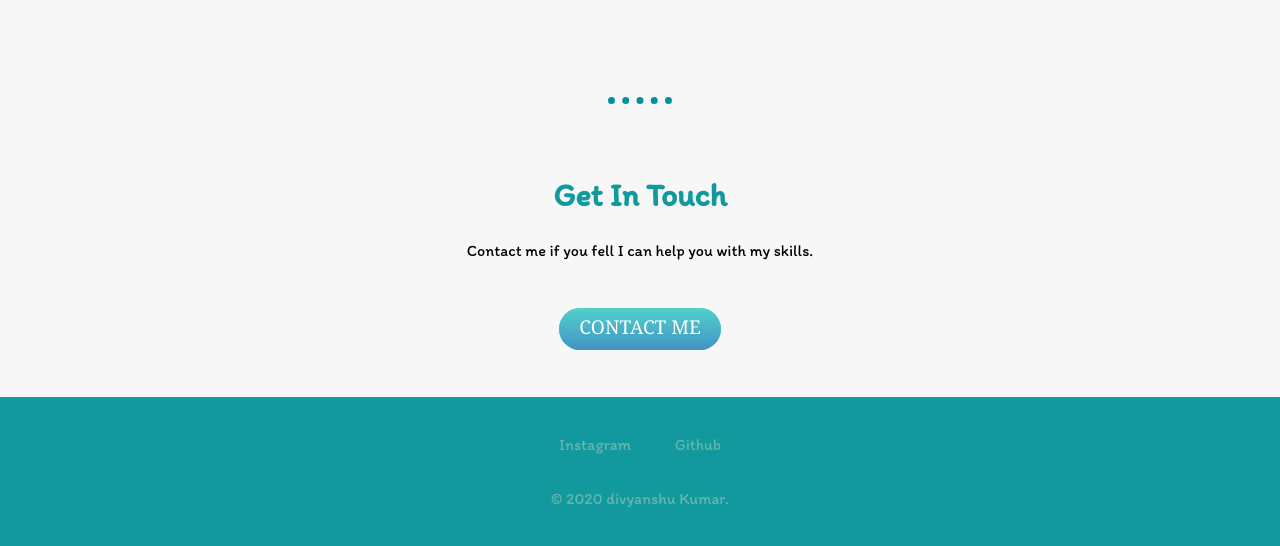
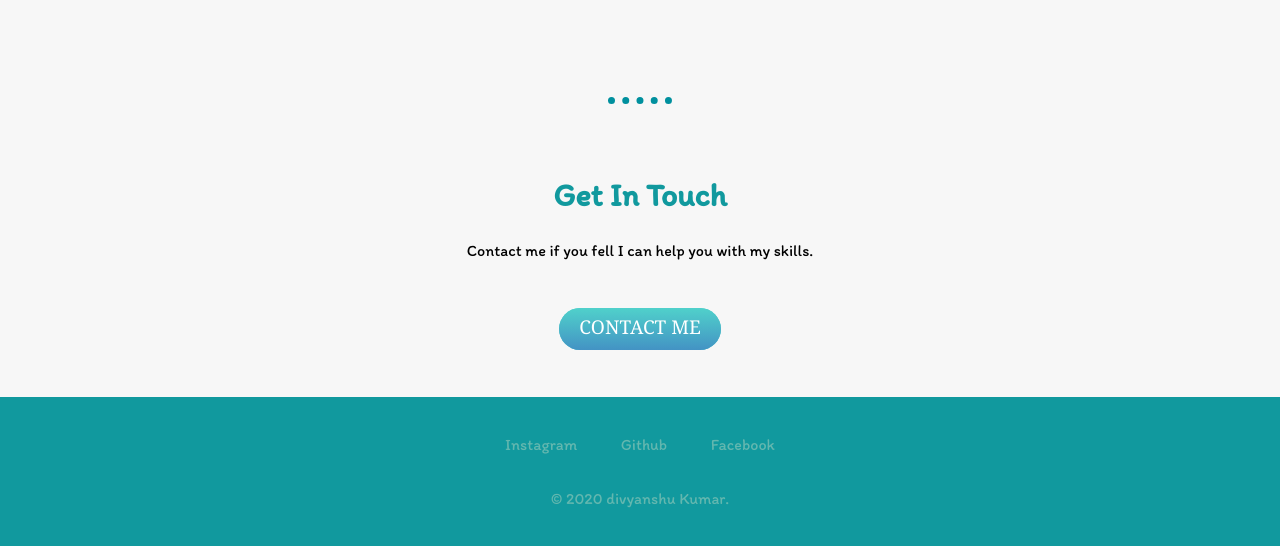
Before and after one commit to divyanshukumar11/1st, a plain HTML site: page index.html in a window 1280 px wide. Shown: the part 1745-2291 px from the top of the page. Drawn offline with Linux system fonts and the light colour scheme.

Commit message:
Update index.html

```diff
--- a/index.html
+++ b/index.html
@@ -58,6 +58,7 @@
   <br><br>
   <a class="footer-link" href="https://www.instagram.com/divyanshu__dk/">Instagram</a>
   <a class="footer-link" href="https://github.com/divyanshukumar11">Github</a>
+  <a class="footer-link" href="https://www.facebook.com/divyanshu.kumar.16752">Facebook</a>
   <br><br>
   <p class="last">© 2020 divyanshu Kumar.</p>
   <br><br>
```
